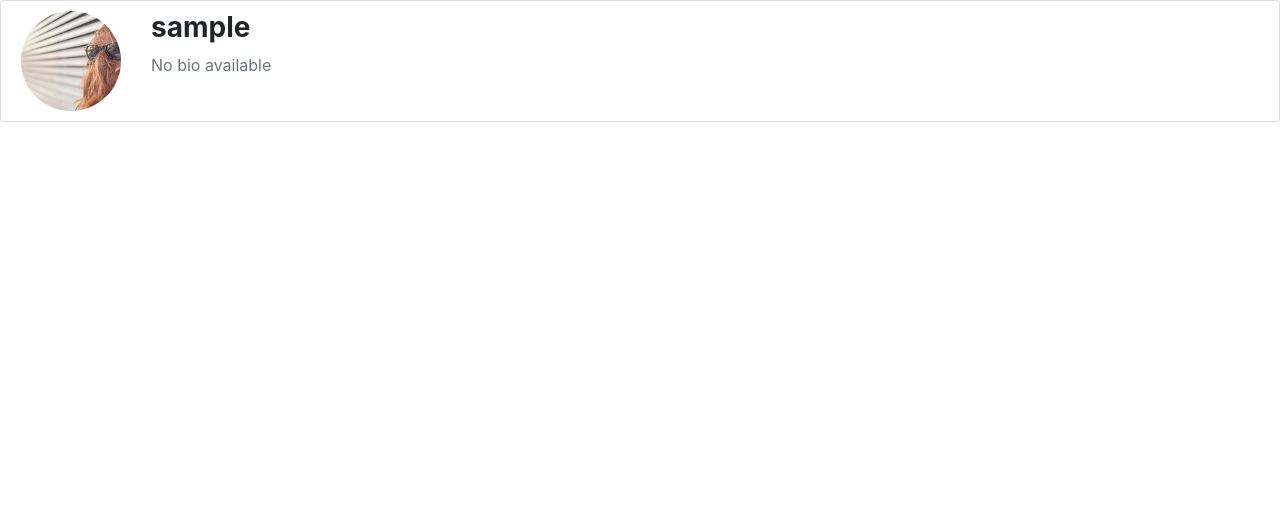
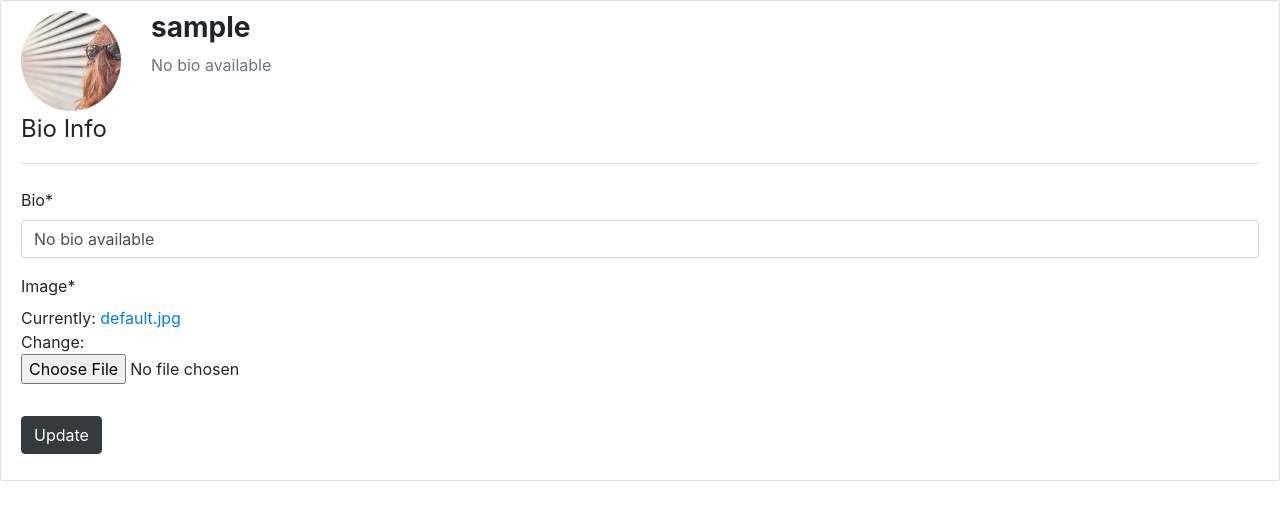
Before and after one commit to duncan-chege/instanoir, a Django app: page /profile in a window 1280 px wide. Shown: the top 520 px of the page. Run offline with Django 3.2, Linux system fonts and the light colour scheme; the visitor is signed in with stand-in values (Sample User, id 1); some libraries are stand-ins or nearby versions.

Commit message:
add update profile view functions

```diff
--- a/users/templates/users/profile.html
+++ b/users/templates/users/profile.html
@@ -17,6 +17,15 @@
 
         </div>
     </div>
-<!--FORM HERE-->
+    <form method="POST" enctype="multipart/form-data">
+            {% csrf_token %}
+            <fieldset class="form-group form">
+                <legend class="border-bottom mb-4"><p id="title">Bio Info</p></legend>
+                {{p_form|crispy }}
+            </fieldset>
+            <div class="form-group form">
+                <button class="btn btn-dark" type="submit">Update</button>
+            </div>
+        </form>
 </div>
 {% endblock %}
--- a/users/views.py
+++ b/users/views.py
@@ -1,5 +1,5 @@
 from django.shortcuts import render, redirect
-from .forms import UserRegisterForm
+from .forms import UserRegisterForm, ProfileUpdateForm
 from django.contrib.auth.decorators import login_required
 from .models import Profile
 
@@ -19,5 +19,13 @@ def register(request):
 
 @login_required
 def profile(request):
-    profile = Profile.objects.all()
-    return render(request, 'users/profile.html',{"profile":profile})
+    if request.method == 'POST':
+        p_form = ProfileUpdateForm(request.POST, request.FILES, instance = request.user.profile)
+
+        if p_form.is_valid():
+            p_form.save()
+            return redirect ('profile')
+    else:
+        p_form = ProfileUpdateForm(instance=request.user.profile)
+
+    return render(request, 'users/profile.html',{'p_form':p_form})
```
Also changed, not shown: media/profile_pics/birds.jpeg (added), media/profile_pics/maninshirt.jpeg (added).
